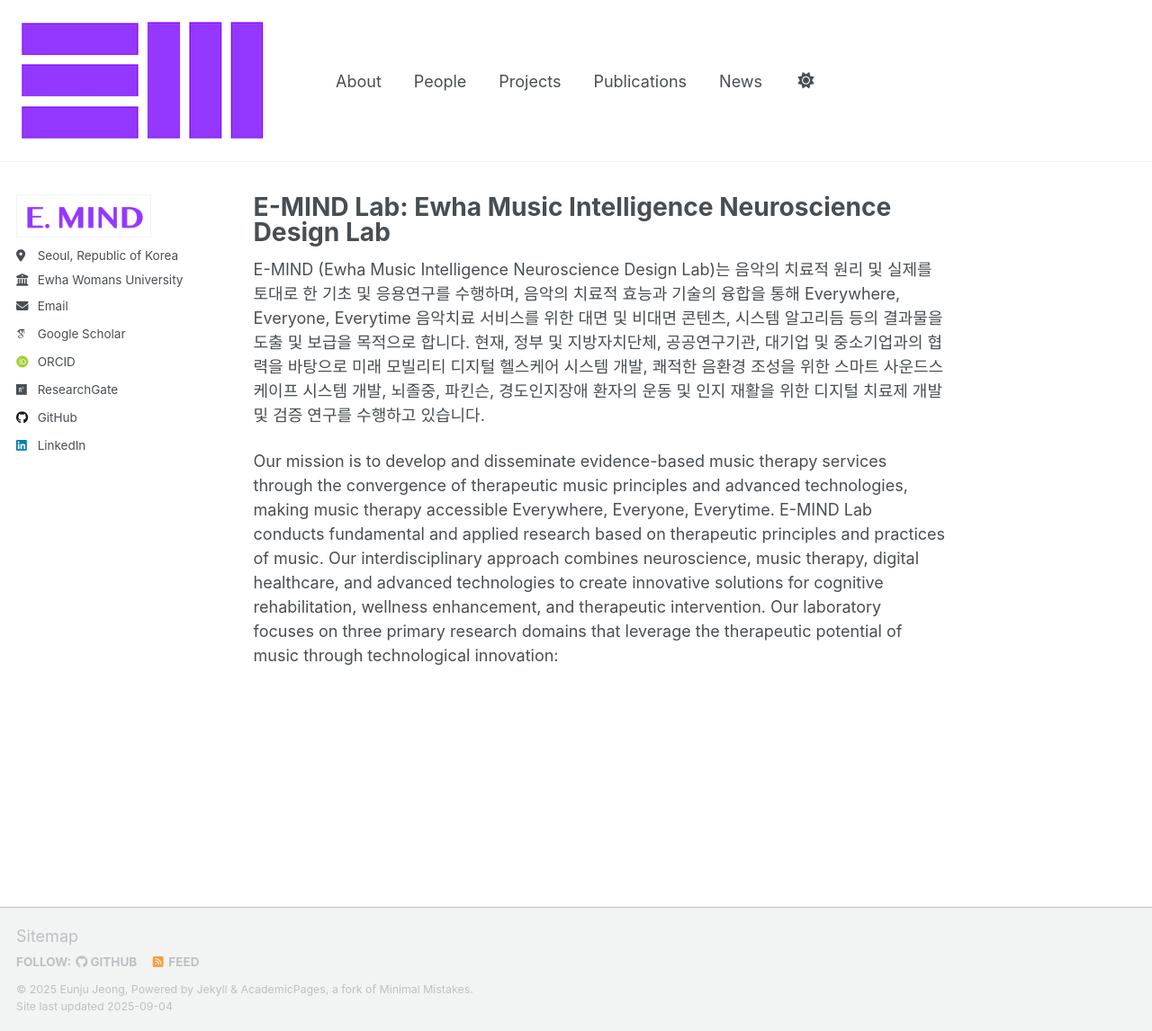
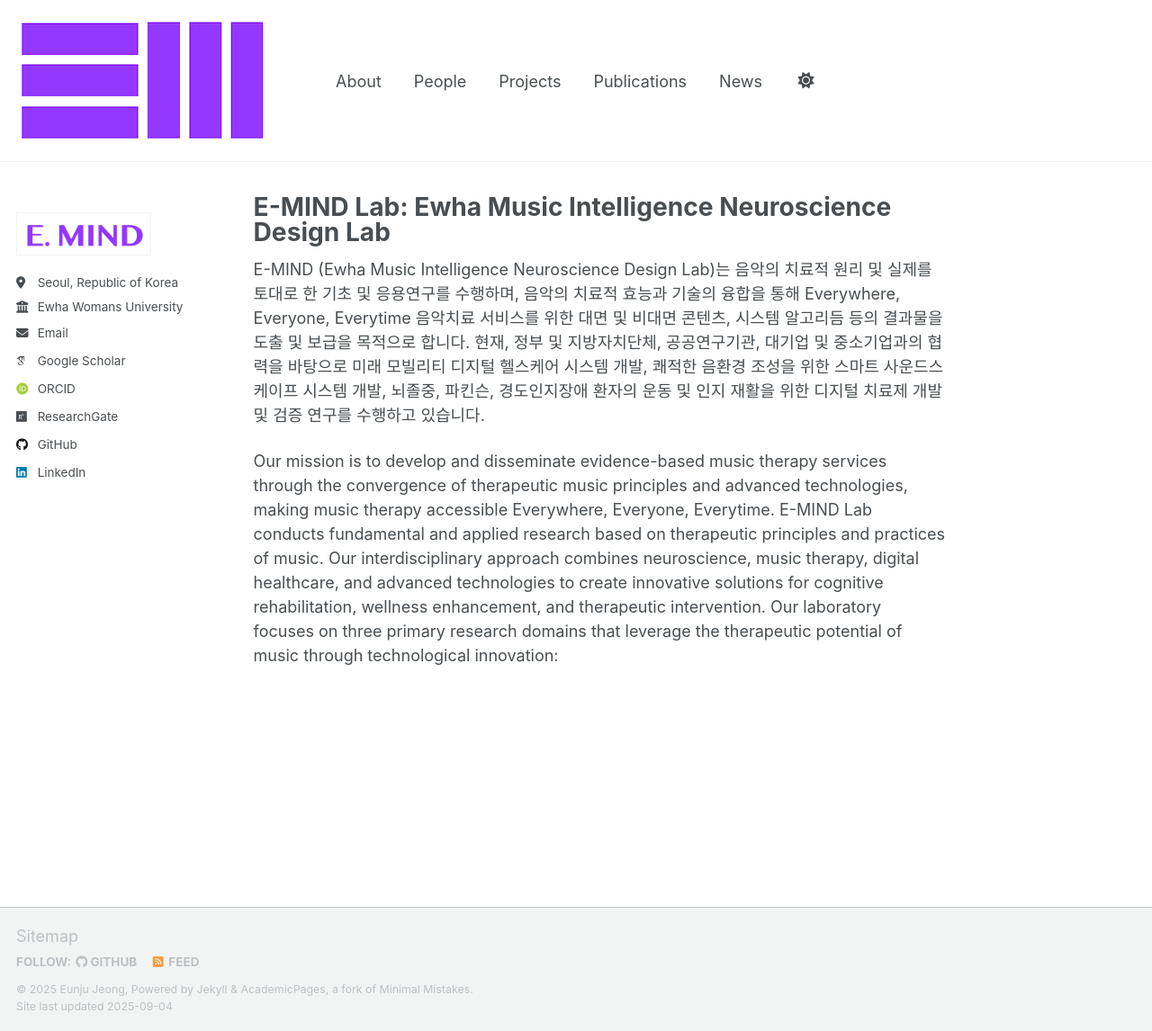
Before and after one commit to eunjujeong/E.MIND, a Jekyll site: the page built from _pages/about.md, in a window 1280 px wide and 1146 px high. Shown: the whole window at 90% size. Built offline with Jekyll 4.4.1, drawn with Linux system fonts in a browser that asks for light colours; some web fonts are replaced; a script that is not in the unit is left out.

Commit message:
Update author-profile.html

```diff
--- a/_includes/author-profile.html
+++ b/_includes/author-profile.html
@@ -8,10 +8,10 @@
 
   <div class="author__avatar">
     {% if author.avatar %}
-      <div class="author__avatar" style="border-radius: 0; background: none;">
+      <div class="author__avatar" style="border-radius: 0; background: none; margin: 20px 0;">
       <img src="{{ author.avatar | prepend: '/images/' | prepend: base_path }}" alt="{{ author.name }}" style="border-radius: 0; max-width: 150px;">
       </div>
-    {% endif %}
+  {% endif %}
   </div>
 
   <div class="author__content">
```
